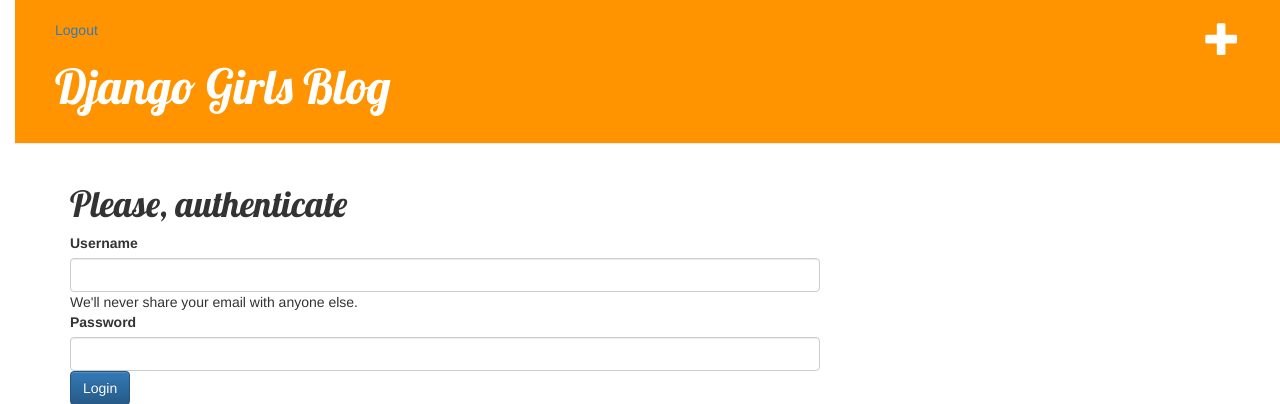
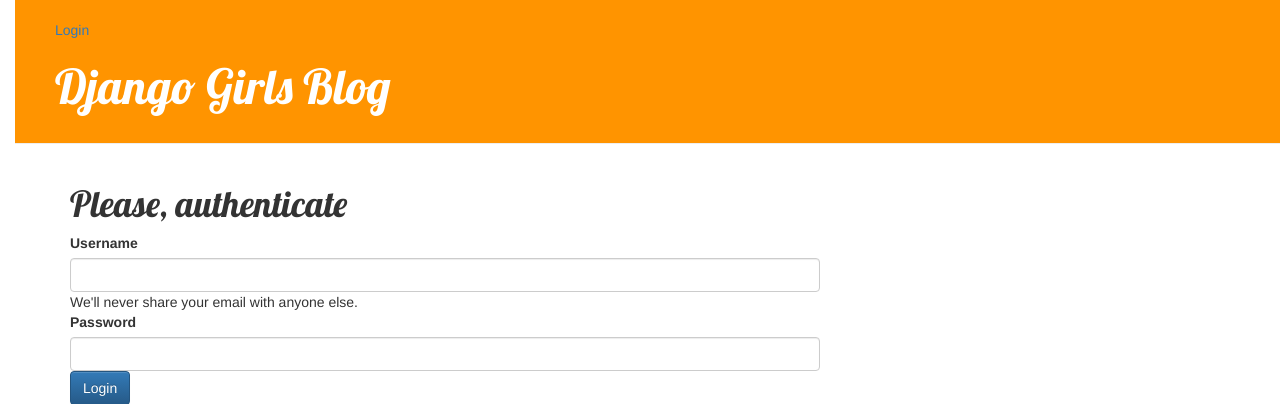
Before and after one commit to timurbakibayev/my-first-blog, a Django app: page /login/ in a window 1280 px wide. Shown: the top 404 px of the page. Run offline with Django 3.2, Linux system fonts and the light colour scheme; some libraries are stand-ins or nearby versions.

Commit message:
login logout buttons

```diff
--- a/blog/templates/blog/base.html
+++ b/blog/templates/blog/base.html
@@ -12,8 +12,14 @@
     <body>
         <body>
           <div class="page-header">
-              <a href="/logout">Logout</a>
-              <a href="{% url 'post_new' %}" class="top-menu"><span class="glyphicon glyphicon-plus"></span></a>
+              {% if user.is_authenticated %}
+                    <a href="/logout">Logout {{ user.username }}</a>
+              {% else %}
+                    <a href="/login">Login</a>
+              {% endif %}
+              {% if user.is_authenticated %}
+                    <a href="{% url 'post_new' %}" class="top-menu"><span class="glyphicon glyphicon-plus"></span></a>
+              {% endif %}
               <h1><a href="/">Django Girls Blog</a></h1>
 
           </div>
```
Also changed, not shown: blog/views.py (line endings or trailing spaces).
